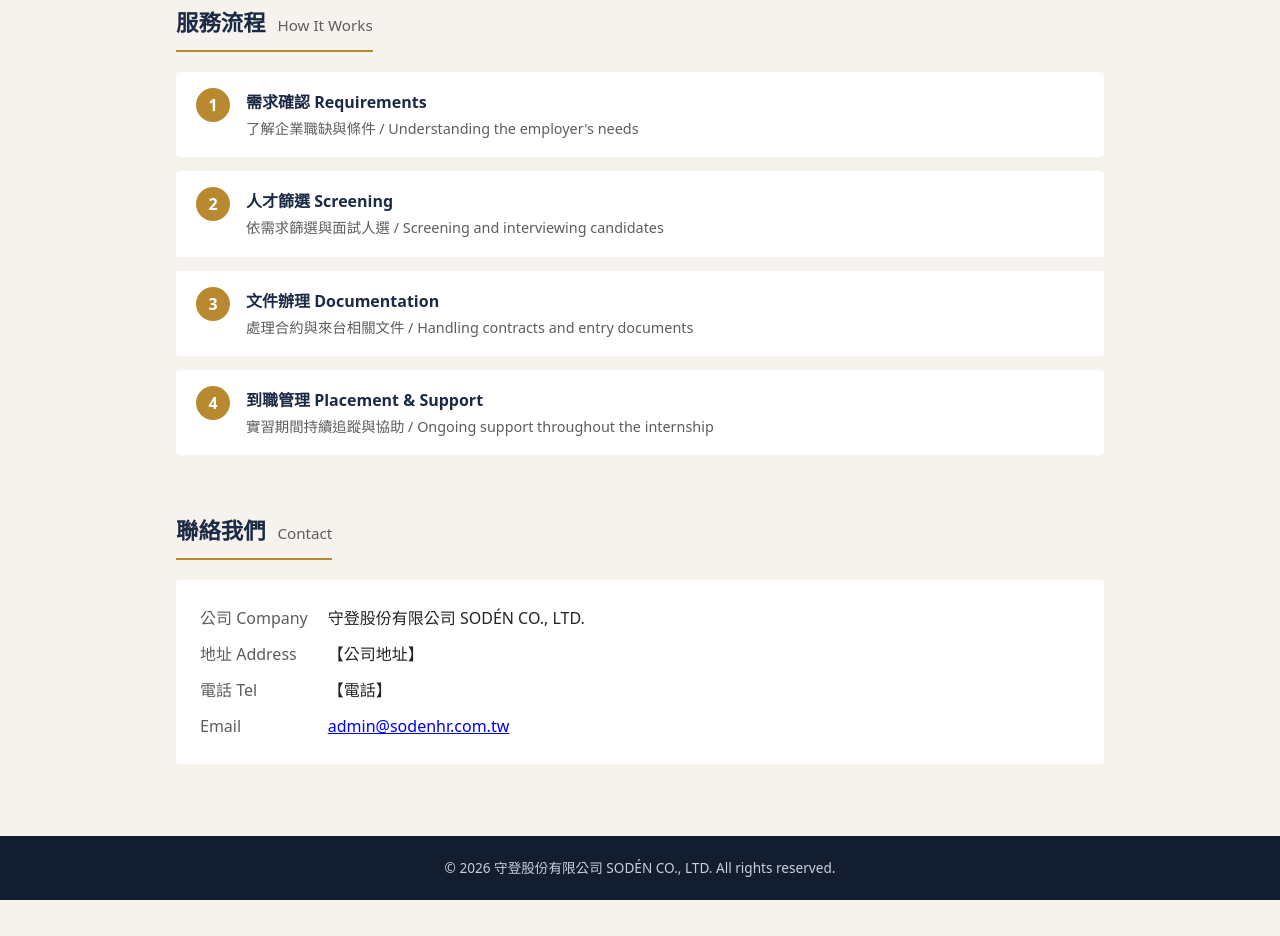
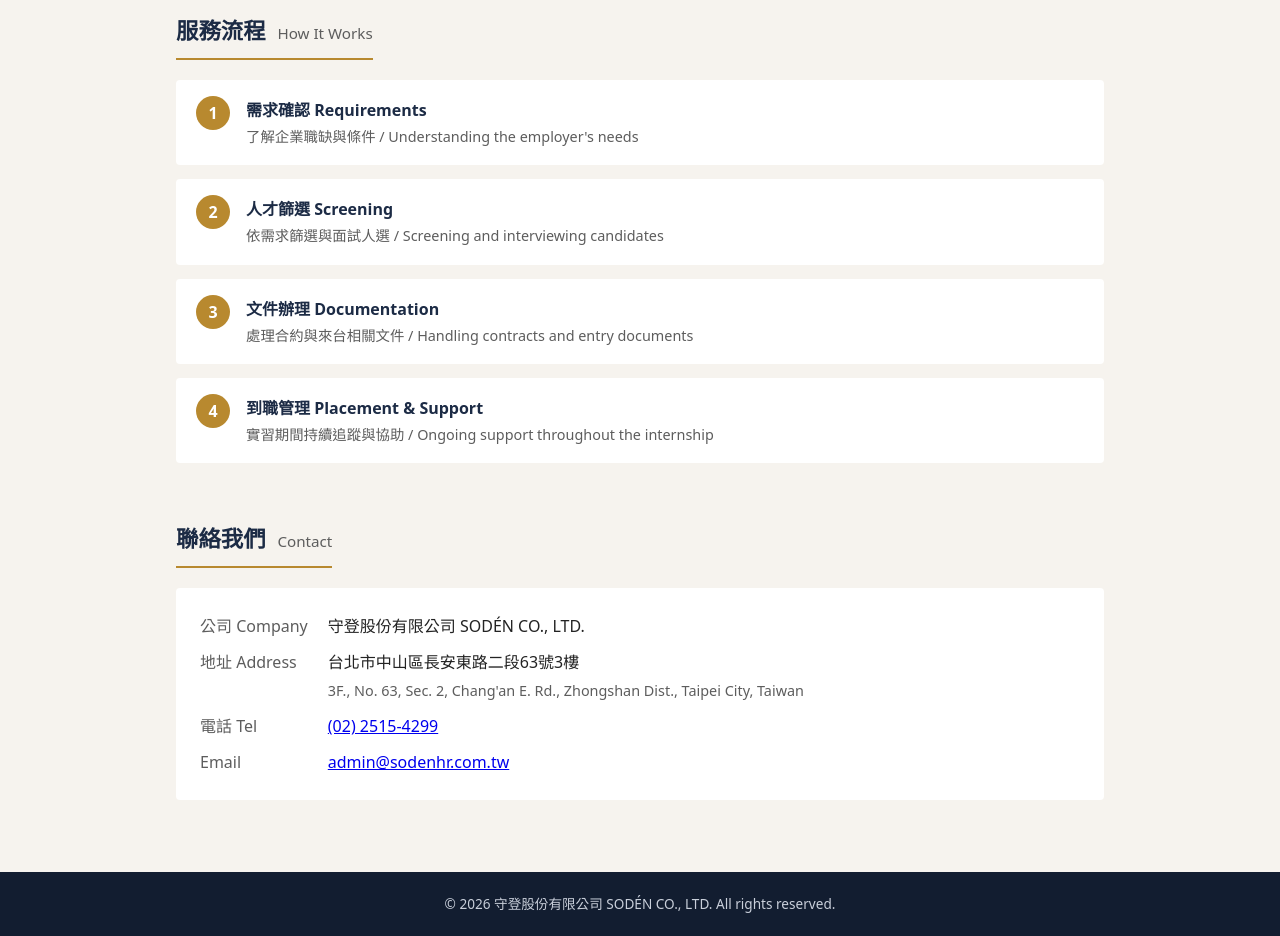
Before and after one commit to hanyi316/soden-website, a plain HTML site: page index.html in a window 1280 px wide. Shown: the part 1270-2206 px from the top of the page. Before the commit the page ends 2170 px from the top, so only its background shows below. Drawn offline with Linux system fonts and the light colour scheme.

Commit message:
Add files via upload

```diff
--- a/index.html
+++ b/index.html
@@ -77,7 +77,7 @@
 <body>
 
 <header class="top">
-  <img src="logo.png" alt="SODÉN logo" onerror="this.style.display='none'">
+  <img src="公司LOGO.jpg" alt="SODÉN logo" onerror="this.style.display='none'">
   <span>SODÉN</span>
 </header>
 
@@ -133,8 +133,8 @@
     <div class="contact">
       <dl>
         <dt>公司 Company</dt><dd>守登股份有限公司 SODÉN CO., LTD.</dd>
-        <dt>地址 Address</dt><dd>【公司地址】</dd>
-        <dt>電話 Tel</dt><dd>【電話】</dd>
+        <dt>地址 Address</dt><dd>台北市中山區長安東路二段63號3樓<br><span style="color:var(--muted);font-size:.9rem">3F., No. 63, Sec. 2, Chang'an E. Rd., Zhongshan Dist., Taipei City, Taiwan</span></dd>
+        <dt>電話 Tel</dt><dd><a href="tel:+886225154299">(02) 2515-4299</a></dd>
         <dt>Email</dt><dd><a href="mailto:admin@sodenhr.com.tw">admin@sodenhr.com.tw</a></dd>
       </dl>
     </div>
```
